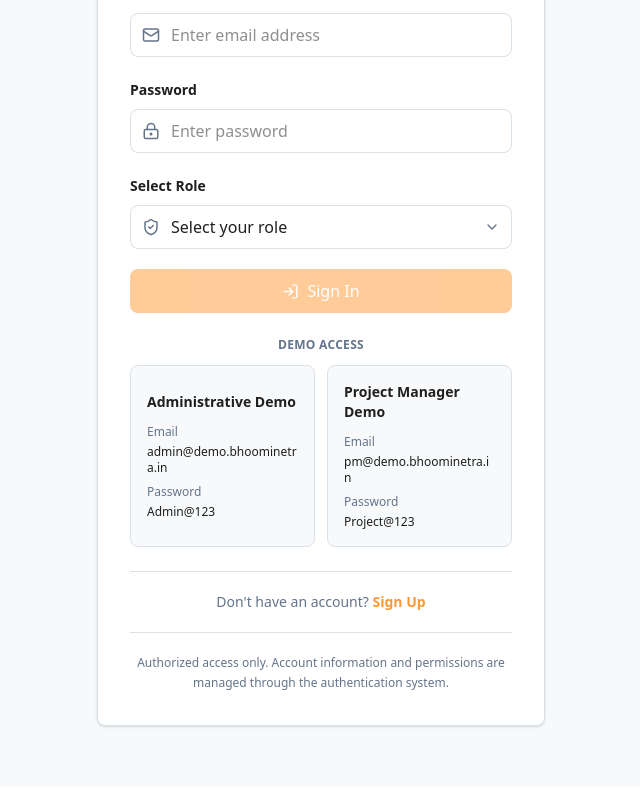
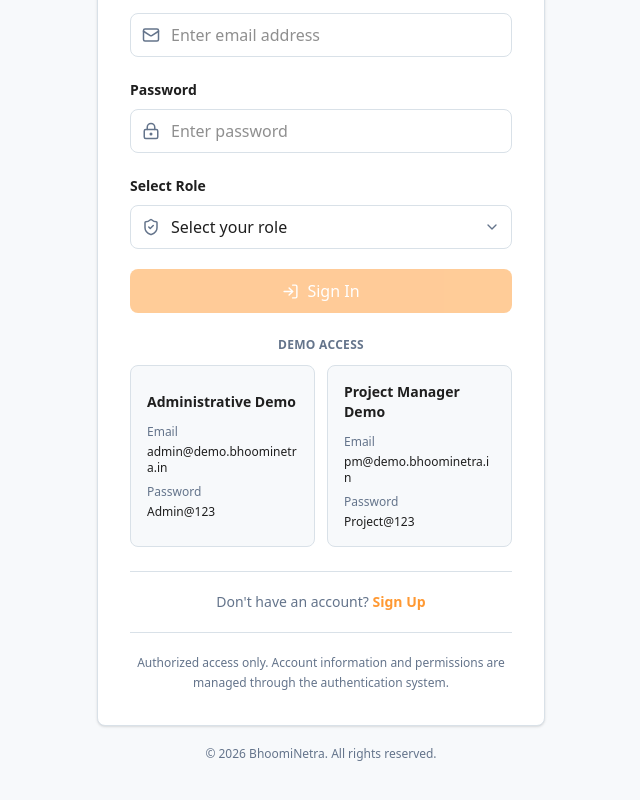
Before and after one commit to NIKHILPANDEY-TECH/BhoomiNetra, a React (Vite) app in the folder Frontend/: page /login in a window 1280 px wide. Shown: the part 304-1104 px from the top of the page, without its empty margins (319-959 px from the left). Built offline with nearby package versions, Linux system fonts and the light colour scheme.

Commit message:
Fix demo login navigation

```diff
--- a/Frontend/src/pages/login.jsx
+++ b/Frontend/src/pages/login.jsx
@@ -45,7 +45,7 @@ function Login() {
     localStorage.setItem("bhoomiRole", role)
     localStorage.setItem("bhoomiEmail", trimmedEmail)
 
-    window.location.href = "/dashboard"
+    navigate("/dashboard")
   }
 
   return (
@@ -264,6 +264,7 @@ function Login() {
           </div>
 
           <p className="mt-5 text-center text-xs text-muted">
+            © 2026 BhoomiNetra. All rights reserved.
           </p>
         </div>
       </div>
```
